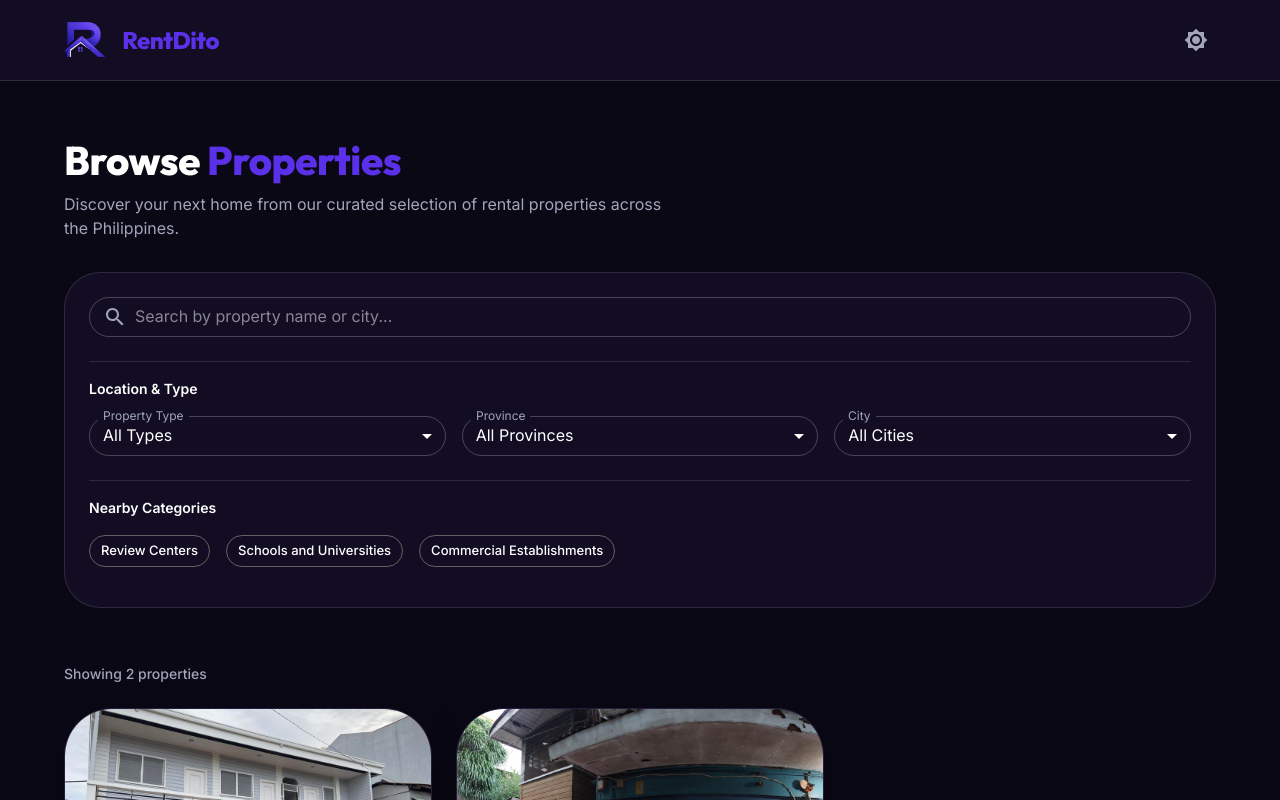
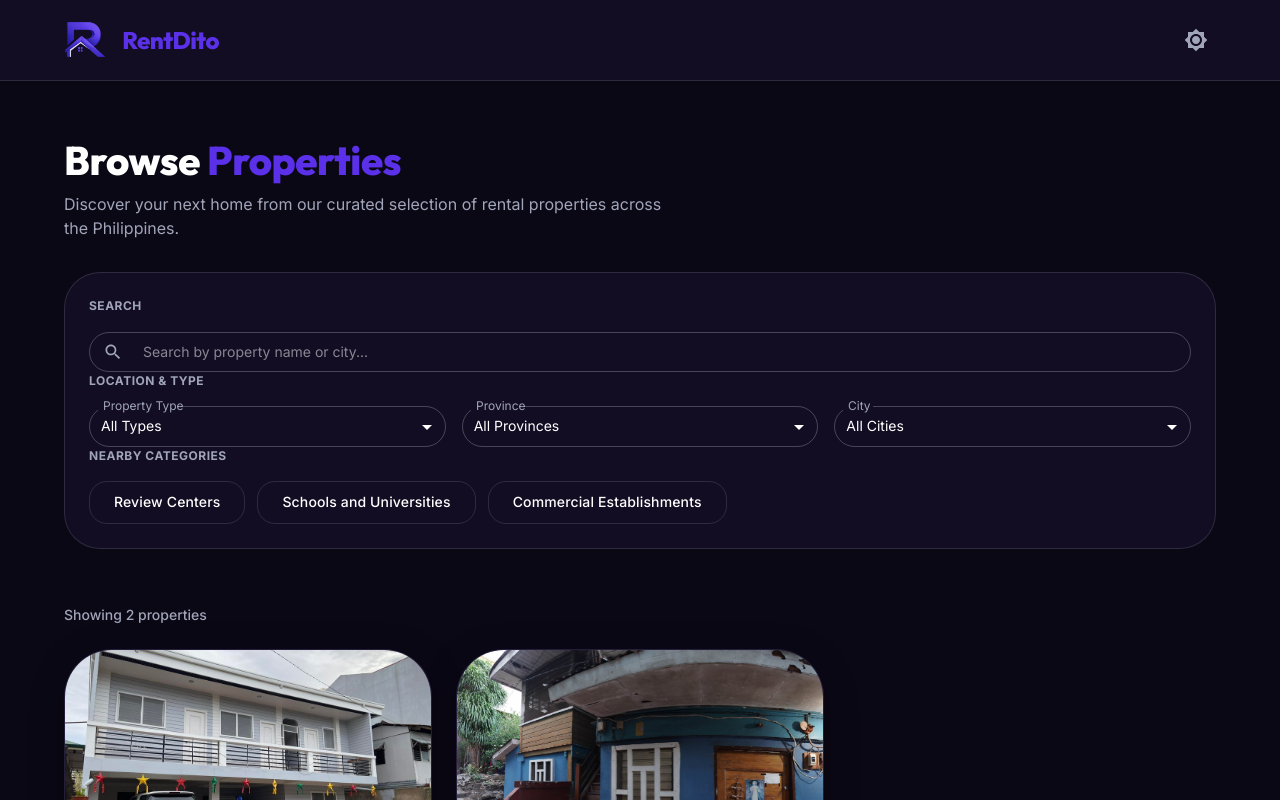
Before and after one commit to reyxdz/RentDito, a React (Vite) app in the folder client/: page /listings in a window 1280 px wide. Shown: the top 800 px of the page. Built offline with nearby package versions, Linux system fonts and the light colour scheme.

Commit message:
refactor: convert category modals to dropdown menus for consistent filter design

```diff
--- a/client/src/presentation/components/FilterPanel.tsx
+++ b/client/src/presentation/components/FilterPanel.tsx
@@ -6,19 +6,13 @@ import {
   MenuItem,
   Chip,
   Card,
-  Divider,
-  Dialog,
-  DialogTitle,
-  DialogContent,
-  DialogActions,
+  Menu,
   Button,
-  List,
-  ListItem,
-  ListItemButton,
-  ListItemText,
   Checkbox,
+  FormControlLabel,
 } from '@mui/material';
 import { Search } from '@mui/icons-material';
+import { useRef, useState } from 'react';
 import type { PropertyType } from '../../domain/entities/Property';
 import type { ListingFilters, FilterOptions } from '../../domain/entities/ListingFilters';
 import type { CategoryType, SelectedVenue } from '../../domain/entities/VenueFilter';
@@ -30,15 +24,11 @@ interface FilterPanelProps {
   onPropertyTypeChange: (value: PropertyType | 'All') => void;
   onProvinceChange: (value: string | 'All') => void;
   onCityChange: (value: string | 'All') => void;
-  onVenueToggle: (venueName: string) => void;
+  onVenueToggle: (venueName: string, category: CategoryType) => void;
   onVenueRemove: (venue: SelectedVenue) => void;
   onClearAllVenues: () => void;
   getUniqueVenuesByCategory: (categoryType: CategoryType) => { name: string; count: number }[];
   getSelectedVenuesByCategory: (categoryType: CategoryType) => SelectedVenue[];
-  modalOpen: boolean;
-  selectedCategory: CategoryType | null;
-  onModalOpen: (categoryType: CategoryType) => void;
-  onModalClose: () => void;
 }
 
 export default function FilterPanel({
@@ -53,11 +43,39 @@ export default function FilterPanel({
   onClearAllVenues,
   getUniqueVenuesByCategory,
   getSelectedVenuesByCategory,
-  modalOpen,
-  selectedCategory,
-  onModalOpen,
-  onModalClose,
 }: FilterPanelProps) {
+  // Menu anchor refs for each category
+  const anchorRefs = useRef<Record<string, HTMLButtonElement | null>>({});
+  const [openMenu, setOpenMenu] = useState<CategoryType | null>(null);
+
+  const handleMenuOpen = (categoryType: CategoryType, event: React.MouseEvent<HTMLButtonElement>) => {
+    anchorRefs.current[categoryType] = event.currentTarget;
+    setOpenMenu(categoryType);
+  };
+
+  const handleMenuClose = () => {
+    setOpenMenu(null);
+  };
+
+  const handleVenueSelect = (venueName: string, category: CategoryType) => {
+    onVenueToggle(venueName, category);
+  };
+  const inputSx = {
+    '& .MuiOutlinedInput-root': {
+      borderRadius: 2,
+      fontSize: '0.875rem',
+    },
+    '& .MuiInputBase-input': {
+      padding: '10px 12px',
+    },
+  };
+
+  const sectionSx = {
+    display: 'flex',
+    flexDirection: 'column' as const,
+    gap: 2,
+  };
+
   return (
     <>
       <Card
@@ -70,8 +88,11 @@ export default function FilterPanel({
           boxShadow: 'none',
         }}
       >
-        {/* Search Bar */}
-        <Box sx={{ mb: 3 }}>
+        {/* Section 1: Search */}
+        <Box sx={sectionSx}>
+          <Typography variant="subtitle2" sx={{ fontWeight: 700, fontSize: '0.75rem', letterSpacing: 0.5, textTransform: 'uppercase', color: 'text.secondary' }}>
+            Search
+          </Typography>
           <TextField
             fullWidth
             placeholder="Search by property name or city..."
@@ -80,30 +101,28 @@ export default function FilterPanel({
             InputProps={{
               startAdornment: (
                 <InputAdornment position="start">
-                  <Search sx={{ color: 'text.secondary' }} />
+                  <Search sx={{ color: 'text.secondary', fontSize: 20 }} />
                 </InputAdornment>
               ),
             }}
             size="small"
-            sx={{ '& .MuiOutlinedInput-root': { borderRadius: 2 } }}
+            sx={inputSx}
           />
         </Box>
 
-        <Divider sx={{ my: 2 }} />
-
-        {/* Filter Row 1: Property Type, Province, City */}
-        <Box sx={{ mb: 3 }}>
-          <Typography variant="subtitle2" sx={{ fontWeight: 600, mb: 2 }}>
+        {/* Section 2: Location & Type */}
+        <Box sx={sectionSx}>
+          <Typography variant="subtitle2" sx={{ fontWeight: 700, fontSize: '0.75rem', letterSpacing: 0.5, textTransform: 'uppercase', color: 'text.secondary' }}>
             Location & Type
           </Typography>
           <Box sx={{ display: 'grid', gridTemplateColumns: { xs: '1fr', md: '1fr 1fr 1fr' }, gap: 2 }}>
             <TextField
               select
-              size="small"
               label="Property Type"
               value={filters.propertyType}
               onChange={(e) => onPropertyTypeChange(e.target.value as PropertyType | 'All')}
-              sx={{ '& .MuiOutlinedInput-root': { borderRadius: 2 } }}
+              size="small"
+              sx={inputSx}
             >
               <MenuItem value="All">All Types</MenuItem>
               {filterOptions.propertyTypes.map((type) => (
@@ -115,11 +134,11 @@ export default function FilterPanel({
 
             <TextField
               select
-              size="small"
               label="Province"
               value={filters.province}
               onChange={(e) => onProvinceChange(e.target.value)}
-              sx={{ '& .MuiOutlinedInput-root': { borderRadius: 2 } }}
+              size="small"
+              sx={inputSx}
             >
               <MenuItem value="All">All Provinces</MenuItem>
               {filterOptions.provinces.map((province) => (
@@ -131,11 +150,11 @@ export default function FilterPanel({
 
             <TextField
               select
-              size="small"
               label="City"
               value={filters.city}
               onChange={(e) => onCityChange(e.target.value)}
-              sx={{ '& .MuiOutlinedInput-root': { borderRadius: 2 } }}
+              size="small"
+              sx={inputSx}
             >
               <MenuItem value="All">All Cities</MenuItem>
               {filterOptions.cities.map((city) => (
@@ -147,39 +166,122 @@ export default function FilterPanel({
           </Box>
         </Box>
 
-        <Divider sx={{ my: 2 }} />
-
-        {/* Filter Row 2: Nearby Categories */}
-        <Box>
-          <Typography variant="subtitle2" sx={{ fontWeight: 600, mb: 2 }}>
+        {/* Section 3: Nearby Categories */}
+        <Box sx={sectionSx}>
+          <Typography variant="subtitle2" sx={{ fontWeight: 700, fontSize: '0.75rem', letterSpacing: 0.5, textTransform: 'uppercase', color: 'text.secondary' }}>
             Nearby Categories
           </Typography>
-          <Box sx={{ display: 'flex', gap: 2, flexWrap: 'wrap', mb: 2 }}>
-            {filterOptions.categories.map((category) => (
-              <Chip
-                key={category.type}
-                label={category.label}
-                onClick={() => onModalOpen(category.type as CategoryType)}
-                variant={getSelectedVenuesByCategory(category.type as CategoryType).length > 0 ? 'filled' : 'outlined'}
+
+          {/* Category Dropdowns */}
+          <Box sx={{ display: 'flex', gap: 1.5, flexWrap: 'wrap' }}>
+            {filterOptions.categories.map((category) => {
+              const isSelected = getSelectedVenuesByCategory(category.type as CategoryType).length > 0;
+              const categoryType = category.type as CategoryType;
+              return (
+                <Box key={category.type} sx={{ position: 'relative' }}>
+                  <Button
+                    ref={(el) => {
+                      if (el) anchorRefs.current[category.type] = el;
+                    }}
+                    onClick={(e) => handleMenuOpen(categoryType, e)}
+                    variant={isSelected ? 'contained' : 'outlined'}
+                    size="small"
                     sx={{
-                  cursor: 'pointer',
+                      textTransform: 'none',
                       fontWeight: 500,
+                      fontSize: '0.875rem',
+                      borderRadius: 1.5,
+                      color: isSelected ? 'white' : 'text.primary',
+                      bgcolor: isSelected ? 'primary.main' : 'transparent',
+                      border: '1px solid',
+                      borderColor: isSelected ? 'primary.main' : 'divider',
+                      transition: 'all 0.2s ease',
                       '&:hover': {
-                    backgroundColor: 'action.hover',
+                        transform: 'translateY(-2px)',
+                        boxShadow: (theme) =>
+                          theme.palette.mode === 'light'
+                            ? '0 4px 12px rgba(0, 0, 0, 0.1)'
+                            : '0 4px 12px rgba(126, 92, 245, 0.2)',
                       },
                     }}
+                  >
+                    {category.label}
+                  </Button>
+                  <Menu
+                    anchorEl={anchorRefs.current[category.type]}
+                    open={openMenu === categoryType}
+                    onClose={handleMenuClose}
+                    slotProps={{
+                      paper: {
+                        sx: {
+                          maxHeight: 300,
+                          width: 280,
+                          mt: 1,
+                        },
+                      },
+                    }}
+                  >
+                    {getUniqueVenuesByCategory(categoryType).length > 0 ? (
+                      getUniqueVenuesByCategory(categoryType).map((venue) => {
+                        const isVenueSelected = getSelectedVenuesByCategory(categoryType).some(
+                          (v) => v.name === venue.name
+                        );
+                        return (
+                          <MenuItem
+                            key={venue.name}
+                            onClick={() => handleVenueSelect(venue.name, categoryType)}
+                            sx={{ py: 1 }}
+                          >
+                            <FormControlLabel
+                              control={<Checkbox checked={isVenueSelected} size="small" />}
+                              label={
+                                <Box sx={{ ml: 0.5 }}>
+                                  <Typography variant="body2" sx={{ fontWeight: 500 }}>
+                                    {venue.name}
+                                  </Typography>
+                                  <Typography variant="caption" color="text.secondary">
+                                    {venue.count} propert{venue.count === 1 ? 'y' : 'ies'}
+                                  </Typography>
+                                </Box>
+                              }
+                              sx={{ m: 0, width: '100%' }}
                             />
-            ))}
+                          </MenuItem>
+                        );
+                      })
+                    ) : (
+                      <MenuItem disabled>
+                        <Typography variant="body2" color="text.secondary">
+                          No venues available
+                        </Typography>
+                      </MenuItem>
+                    )}
+                  </Menu>
+                </Box>
+              );
+            })}
           </Box>
 
           {/* Selected Venues Display */}
           {filters.selectedVenues.length > 0 && (
-            <Box>
-              <Box sx={{ display: 'flex', justifyContent: 'space-between', alignItems: 'center', mb: 2 }}>
-                <Typography variant="caption" color="text.secondary" sx={{ fontWeight: 600 }}>
-                  SELECTED ({filters.selectedVenues.length})
+            <Box sx={{ pt: 2, display: 'flex', flexDirection: 'column', gap: 1.5 }}>
+              <Box sx={{ display: 'flex', justifyContent: 'space-between', alignItems: 'center' }}>
+                <Typography variant="caption" sx={{ fontWeight: 700, fontSize: '0.7rem', letterSpacing: 0.5, textTransform: 'uppercase', color: 'text.secondary' }}>
+                  Selected Venues ({filters.selectedVenues.length})
                 </Typography>
-                <Button size="small" onClick={onClearAllVenues} sx={{ textTransform: 'none' }}>
+                <Button
+                  size="small"
+                  onClick={onClearAllVenues}
+                  sx={{
+                    textTransform: 'none',
+                    fontSize: '0.8rem',
+                    padding: '4px 8px',
+                    color: 'primary.main',
+                    '&:hover': {
+                      bgcolor: 'rgba(126, 92, 245, 0.08)',
+                    },
+                  }}
+                >
                   Clear All
                 </Button>
               </Box>
@@ -192,6 +294,11 @@ export default function FilterPanel({
                     size="small"
                     color="primary"
                     variant="filled"
+                    sx={{
+                      fontSize: '0.8rem',
+                      height: 28,
+                      borderRadius: 1,
+                    }}
                   />
                 ))}
               </Box>
@@ -199,52 +306,6 @@ export default function FilterPanel({
           )}
         </Box>
       </Card>
-
-      {/* Venue Selection Modal */}
-      <Dialog open={modalOpen} onClose={onModalClose} maxWidth="sm" fullWidth>
-        <DialogTitle>
-          {selectedCategory &&
-            filterOptions.categories.find((c) => c.type === selectedCategory)?.label}
-        </DialogTitle>
-        <Divider />
-        <DialogContent sx={{ p: 0 }}>
-          {selectedCategory && getUniqueVenuesByCategory(selectedCategory).length > 0 ? (
-            <List>
-              {getUniqueVenuesByCategory(selectedCategory).map((venue, index) => {
-                const isSelected = getSelectedVenuesByCategory(selectedCategory).some(
-                  (v) => v.name === venue.name
-                );
-                return (
-                  <ListItem key={index} disablePadding>
-                    <ListItemButton
-                      onClick={() => onVenueToggle(venue.name)}
-                      sx={{
-                        '&:hover': {
-                          backgroundColor: 'action.hover',
-                        },
-                      }}
-                    >
-                      <Checkbox checked={isSelected} size="small" sx={{ mr: 1 }} />
-                      <ListItemText
-                        primary={venue.name}
-                        secondary={`${venue.count} propert${venue.count === 1 ? 'y' : 'ies'}`}
-                      />
-                    </ListItemButton>
-                  </ListItem>
-                );
-              })}
-            </List>
-          ) : (
-            <Box sx={{ p: 2, textAlign: 'center' }}>
-              <Typography color="text.secondary">No venues available</Typography>
-            </Box>
-          )}
-        </DialogContent>
-        <Divider />
-        <DialogActions>
-          <Button onClick={onModalClose}>Done</Button>
-        </DialogActions>
-      </Dialog>
     </>
   );
 }
--- a/client/src/presentation/pages/listings/ListingsPage.tsx
+++ b/client/src/presentation/pages/listings/ListingsPage.tsx
@@ -26,7 +26,6 @@ export default function ListingsPage() {
   const { properties, loading, error } = useListings();
   const filterOptions = useFilterOptions(properties);
 
-  // Consolidated filter state
   const [filters, setFilters] = useState<ListingFilters>({
     searchTerm: '',
     propertyType: 'All',
@@ -35,13 +34,9 @@ export default function ListingsPage() {
     selectedVenues: [],
   });
 
-  const [modalOpen, setModalOpen] = useState(false);
-  const [selectedCategory, setSelectedCategory] = useState<CategoryType | null>(null);
-
   const { getUniqueVenuesByCategory, propertyMatchesSelectedVenues, getSelectedVenuesByCategory } =
     useVenueFiltering(properties, filters.selectedVenues);
 
-  // Handler functions
   const handleSearchChange = (value: string) => {
     setFilters((prev) => ({ ...prev, searchTerm: value }));
   };
@@ -58,22 +53,17 @@ export default function ListingsPage() {
     setFilters((prev) => ({ ...prev, city: value }));
   };
 
-  const handleCategoryClick = (categoryType: CategoryType) => {
-    setSelectedCategory(categoryType);
-    setModalOpen(true);
-  };
-
-  const handleVenueToggle = (venueName: string) => {
+  const handleVenueToggle = (venueName: string, category: CategoryType) => {
     setFilters((prev) => {
       const venueAlreadySelected = prev.selectedVenues.some(
-        (v) => v.name === venueName && v.category === selectedCategory
+        (v) => v.name === venueName && v.category === category
       );
 
       if (venueAlreadySelected) {
         return {
           ...prev,
           selectedVenues: prev.selectedVenues.filter(
-            (v) => !(v.name === venueName && v.category === selectedCategory)
+            (v) => !(v.name === venueName && v.category === category)
           ),
         };
       } else {
@@ -81,7 +71,7 @@ export default function ListingsPage() {
           ...prev,
           selectedVenues: [
             ...prev.selectedVenues,
-            { name: venueName, category: selectedCategory! },
+            { name: venueName, category },
           ],
         };
       }
@@ -152,10 +142,6 @@ export default function ListingsPage() {
             onClearAllVenues={handleClearAllVenues}
             getUniqueVenuesByCategory={getUniqueVenuesByCategory}
             getSelectedVenuesByCategory={getSelectedVenuesByCategory}
-            modalOpen={modalOpen}
-            selectedCategory={selectedCategory}
-            onModalOpen={handleCategoryClick}
-            onModalClose={() => setModalOpen(false)}
           />
         </Container>
       </Box>
```
Lines whose indentation alone changed are shown as unchanged.
